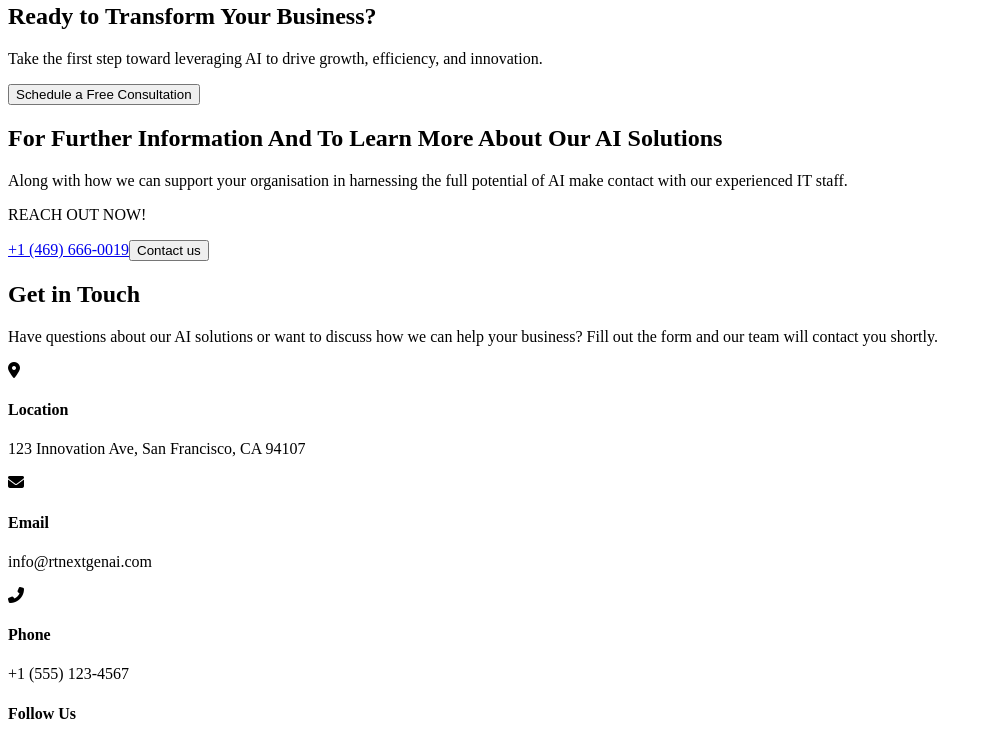
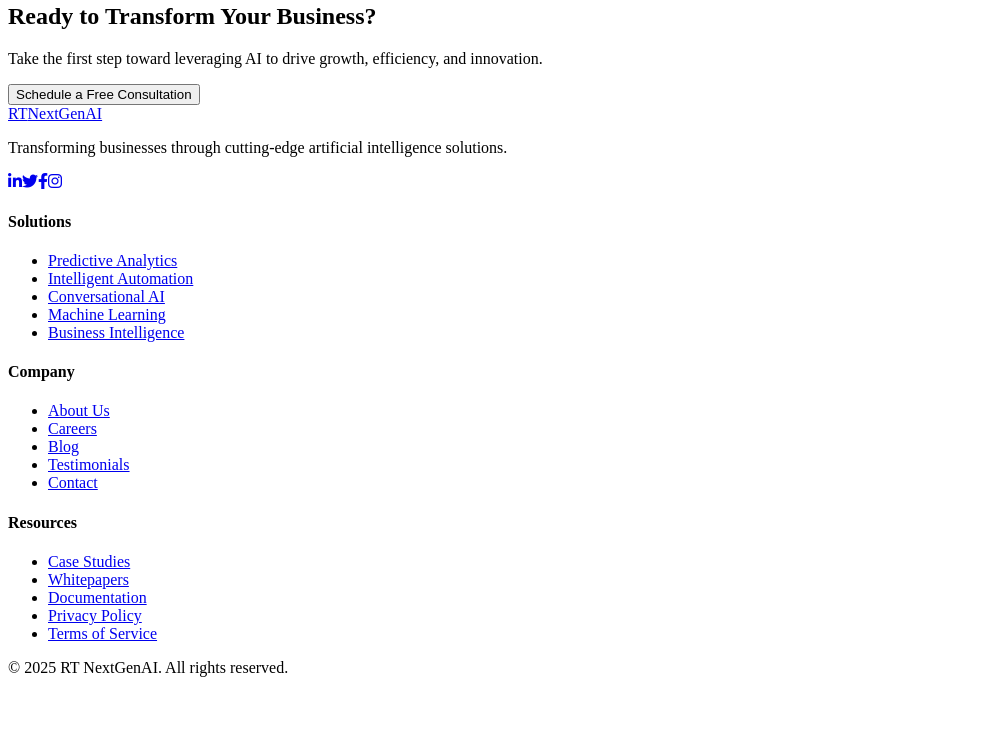
Before and after one commit to Pothugunt1a/NextGenWebsite, a React (Vite) app in the folder client/: page / in a window 1280 px wide. Shown: the part 7720-8462 px from the top of the page, without its empty margins (0-989 px from the left). After the commit the page ends 8413 px from the top, so only its background shows below. Built offline with nearby package versions, Linux system fonts and the light colour scheme.

Commit message:
Checkpoint before assistant change: Move contact information to a dedicated page for better organization
Moves the Contact component from the Home page to a new ContactInfo.tsx page.

Replit-Commit-Author: Assistant

```diff
--- a/client/src/pages/Home.tsx
+++ b/client/src/pages/Home.tsx
@@ -7,7 +7,6 @@ import CaseStudies from "@/components/CaseStudies";
 import Statistics from "@/components/Statistics";
 import Testimonials from "@/components/Testimonials";
 import CTA from "@/components/CTA";
-import Contact from "@/components/Contact";
 
 export default function Home() {
   // Scroll to top when the component mounts
@@ -29,7 +28,6 @@ export default function Home() {
       <Statistics />
       <Testimonials />
       <CTA />
-      <Contact />
     </motion.div>
   );
 }
```
